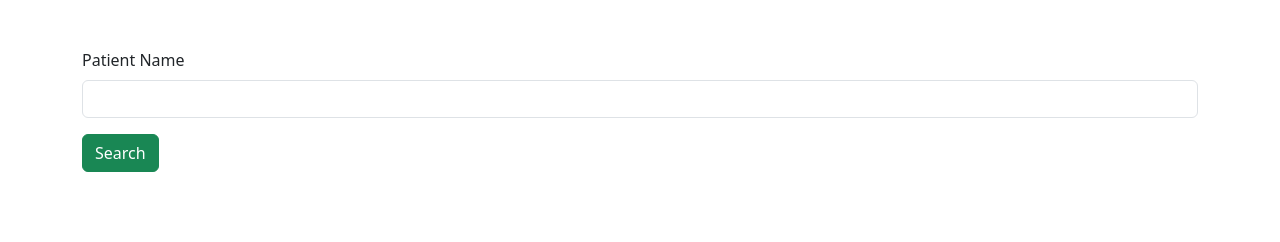
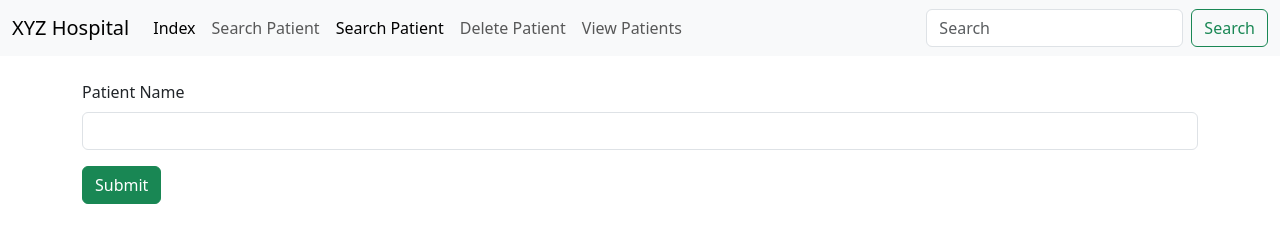
Before and after one commit to EnatMathews/Patient-App, a plain HTML site: page search.html in a window 1280 px wide. Drawn offline with nearby package versions, Linux system fonts and the light colour scheme.

Commit message:
Navigation completed

```diff
--- a/search.html
+++ b/search.html
@@ -10,7 +10,39 @@
     <title>Document</title>
 </head>
 
-<body><br><br>
+<body><nav class="navbar navbar-expand-lg bg-body-tertiary">
+    <div class="container-fluid">
+      <a class="navbar-brand" href="#">XYZ Hospital</a>
+      <button class="navbar-toggler" type="button" data-bs-toggle="collapse" data-bs-target="#navbarSupportedContent" aria-controls="navbarSupportedContent" aria-expanded="false" aria-label="Toggle navigation">
+        <span class="navbar-toggler-icon"></span>
+      </button>
+      <div class="collapse navbar-collapse" id="navbarSupportedContent">
+        <ul class="navbar-nav me-auto mb-2 mb-lg-0">
+          <li class="nav-item">
+            <a class="nav-link active" aria-current="page" href="index.html">Index</a>
+          </li>
+          <li class="nav-item">
+            <a class="nav-link" href="search.html">Search Patient</a>
+          </li>
+          <li class="nav-item">
+            <a class="nav-link active" aria-current="page" href="search.html">Search Patient</a>
+          </li>
+          <li class="nav-item">
+            <a class="nav-link" href="delete.html">Delete Patient</a>
+          </li>
+          <li class="nav-item">
+            <a class="nav-link" href="viewall.html">View Patients</a>
+          </li>
+
+        </ul>
+    </ul>
+    <form class="d-flex" role="search">
+      <input class="form-control me-2" type="search" placeholder="Search" aria-label="Search">
+      <button class="btn btn-outline-success" type="submit">Search</button>
+    </form>
+  </div>
+</div>
+</nav><br>
     <script src="https://cdn.jsdelivr.net/npm/bootstrap@5.3.3/dist/js/bootstrap.bundle.min.js"
         integrity="sha384-YvpcrYf0tY3lHB60NNkmXc5s9fDVZLESaAA55NDzOxhy9GkcIdslK1eN7N6jIeHz"
         crossorigin="anonymous"></script>
@@ -23,7 +55,7 @@
                         <input type="text" class="form-control">
                     </div>
                     <div class="col col-12 col-sm-6 col-md-6 col-lg-6 col-xl-6 col-xxl-6">
-                        <button class="btn btn-success">Search</button>
+                       <button class="btn btn-success">Submit</button>
                     </div>
                 </div>
             </div>
```
Also changed, not shown: delete.html (+33 -1 lines), index.html (+33 -1 lines), viewall.html (+33 -1 lines).
